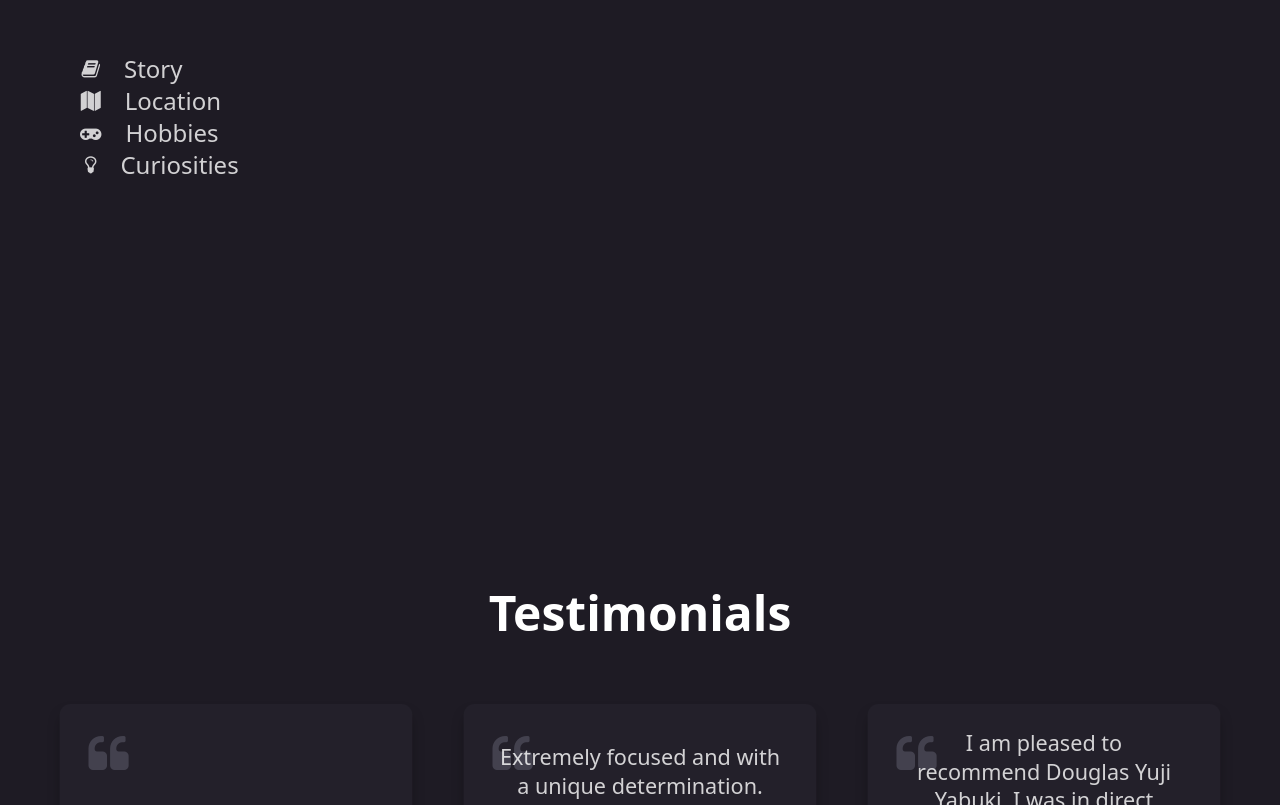
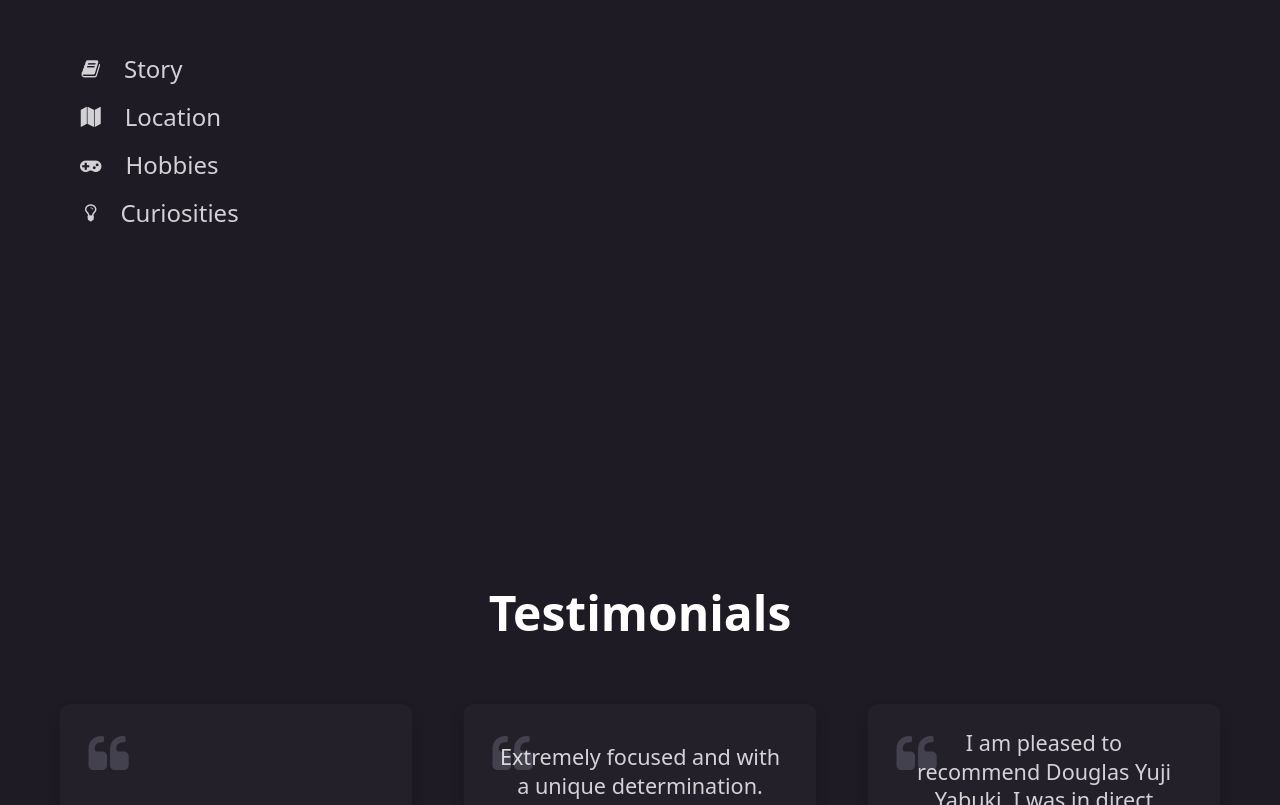
Before and after one commit to douglasyabuki/Portfolio, a React (Vite) app: page / in a window 1280 px wide. Shown: the part 1383-2188 px from the top of the page. Built offline with nearby package versions, Linux system fonts and the light colour scheme; a web font is replaced by a local one.

Commit message:
Commit 136: Corrected z to large screens

```diff
--- a/src/components/main-view/about/about-douglas/about-board/AboutBoard.tsx
+++ b/src/components/main-view/about/about-douglas/about-board/AboutBoard.tsx
@@ -36,7 +36,7 @@ export default function AboutBoard({ infoList }: Props) {
   // Returns the interactive info board about Douglas to AboutDouglas.tsx
   return (
     <div className="container relative block h-auto w-full lg:flex lg:py-20">
-      <div className={`${currentSectionId !== null ? `sticky top-32 z-30 w-fit h-0 -translate-x-6 lg:relative lg:top-0 lg:-translate-x-0`: `-translate-x-0 block h-auto w-auto text-center`} space-y-4 lg:space-y-0 lg:h-auto lg:mr-6 lg:py-12 transition-all duration-300`}>
+      <div className={`${currentSectionId !== null ? `sticky top-32 w-fit h-0 -translate-x-6 lg:relative lg:top-0 lg:-translate-x-0`: `-translate-x-0 block h-auto w-auto text-center`} z-30 lg:z-20 space-y-4 lg:h-auto lg:mr-6 lg:py-12 transition-all duration-300`}>
         {infoList.map((item) => (
           <AboutBoardSelector
             id={item.sectionId}
```
